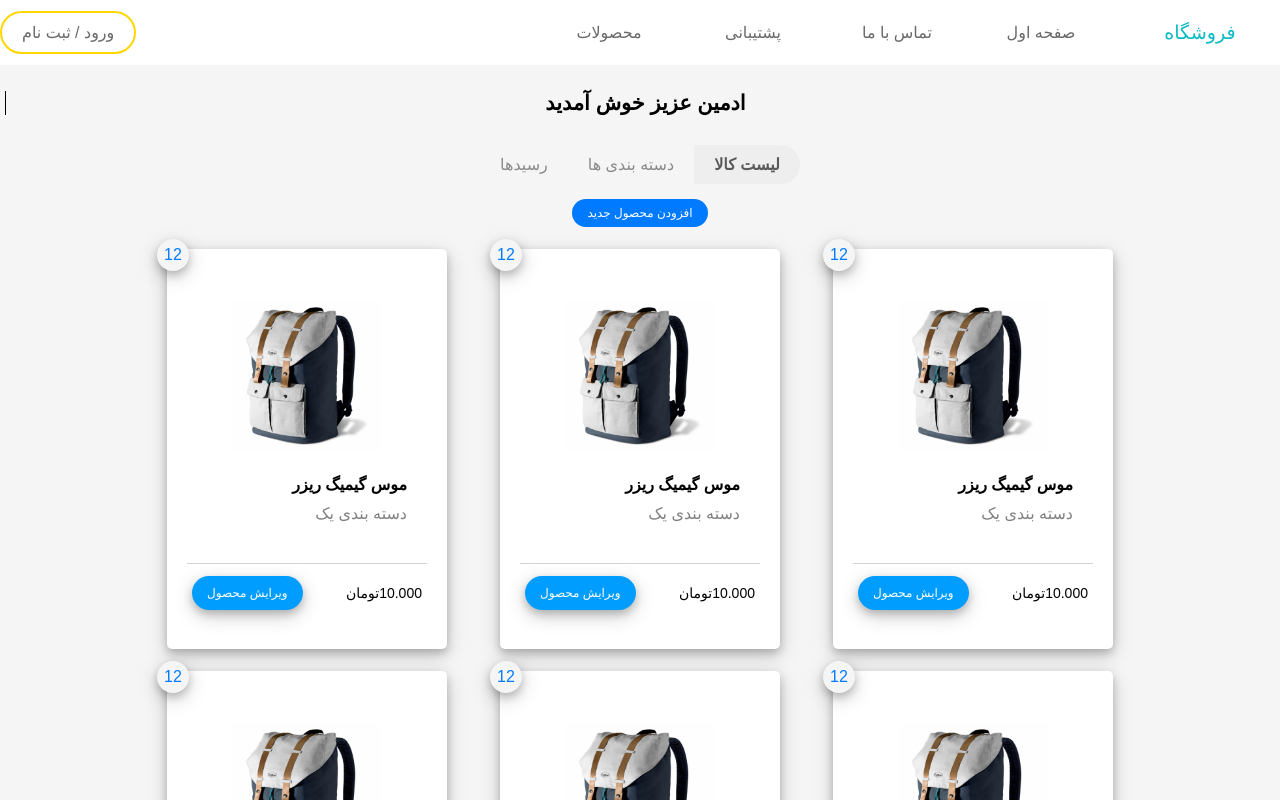
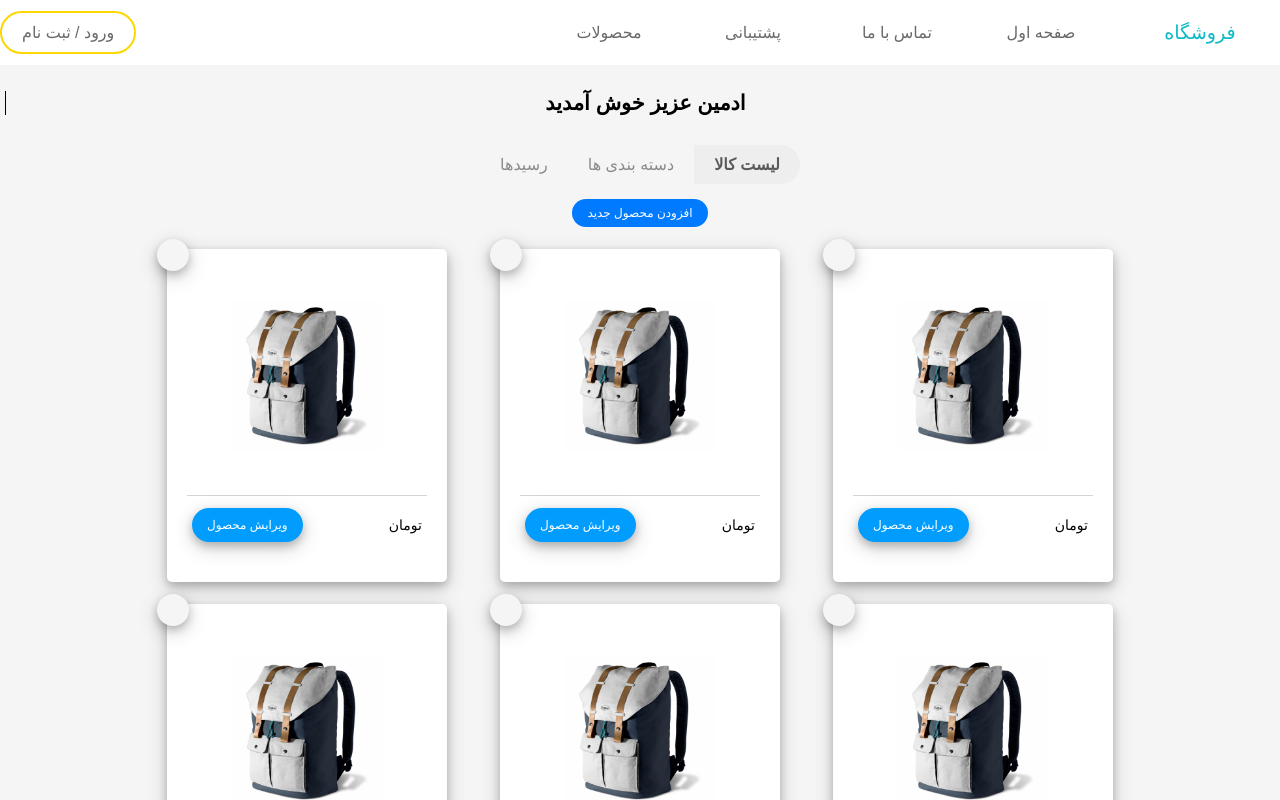
Before and after one commit to kjanparvari/ie-ecommerce-front, a React (Create React App) app: page /admin in a window 1280 px wide. Shown: the top 800 px of the page. Built offline with nearby package versions, Linux system fonts and the light colour scheme.

Commit message:
add card handler

```diff
--- a/src/Components/Card.tsx
+++ b/src/Components/Card.tsx
@@ -2,18 +2,18 @@ import React from 'react';
 import bag from '../img/bag.png'
 import '../styles/Card.css'
 
-function Card({admin}: any) {
+function Card({admin, name, category, stockNumber, price}: any) {
     return (
         <div className="card">
             {
                 admin ?
-                    <div className="card__badge">12</div>
+                    <div className="card__badge">{stockNumber}</div>
                     : ""
             }
 
             <img src={bag} className="card__img" alt=""/>
-            <div className="card__name">موس گیمیگ ریزر</div>
-            <div className="card__category">دسته بندی یک</div>
+            <div className="card__name">{name}</div>
+            <div className="card__category">{category}</div>
             <div className="card__purchase-part">
                 {
                     admin ?
@@ -24,7 +24,7 @@ function Card({admin}: any) {
 
                 <div className="card__price">
                     <span>تومان</span>
-                    <span>10.000 </span>
+                    <span>{price}</span>
                 </div>
             </div>
 
--- a/src/Components/HomePage.tsx
+++ b/src/Components/HomePage.tsx
@@ -18,7 +18,7 @@ const HomePage = (props: any) => {
     const [pageCapacity, setPageCapacity] = useState(15);
     const [checkBoxes, setCheckBoxes]: any[] = useState([])
     const [sortType, setSortType] = useState("best-selling") // best-selling, price-low, price-high
-    const allCards: any[] = []
+    const [allCards, setAllCards]: any[] = useState([])
     const [sliderValue, setSliderValue] = React.useState<number[]>([20, 37]);
 
     const handleSliderChange = (event: any, newValue: number | number[]) => {
@@ -111,9 +111,17 @@ const HomePage = (props: any) => {
         }, 10000)
     }, [timerFlag])
     // useEffect(() => {
-    for (let i = 0; i < 100; i++)
-        allCards.push(<Card key={`card${i}`}/>)
+    // for (let i = 0; i < 100; i++)
+    //     allCards.push(<Card key={`card${i}`}/>)
     useEffect(() => {
+        axios.get("/api/products/all").then((response: any) => {
+            const newProducts: any[] = []
+            for (let i = 0; i < response.data.length; i++) {
+                const {Name, Category, StockNumber, Price}: any = response.data[i]
+                newProducts.push(<Card key={`card${i}`} name={Name} category={Category} stockNumber={StockNumber} price={Price}/>)
+            }
+            setAllCards(() => newProducts)
+        })
         axios.get("/api/categories/all").then((response: any) => {
             const newCheckBoxes: any[] = []
             for (let i = 0; i < response.data.length; i++)
@@ -146,15 +154,15 @@ const HomePage = (props: any) => {
                 <div className="sort-box">
                     <span className="sort-msg">: مرتب سازی بر اساس</span>
                     <button className={`sort-btn ${sortType === "best-selling" ? "sort-btn--chosen" : ""}`}
-                            onClick={() => setSortType(()=> "best-selling")}>
+                            onClick={() => setSortType(() => "best-selling")}>
                         بیشترین فروش
                     </button>
                     <button className={`sort-btn ${sortType === "price-high" ? "sort-btn--chosen" : ""}`}
-                            onClick={() => setSortType(()=> "price-high")}>
+                            onClick={() => setSortType(() => "price-high")}>
                         گران ترین
                     </button>
                     <button className={`sort-btn ${sortType === "price-low" ? "sort-btn--chosen" : ""}`}
-                            onClick={() => setSortType(()=> "price-low")}>
+                            onClick={() => setSortType(() => "price-low")}>
                         ارزان ترین
                     </button>
                 </div>
```
